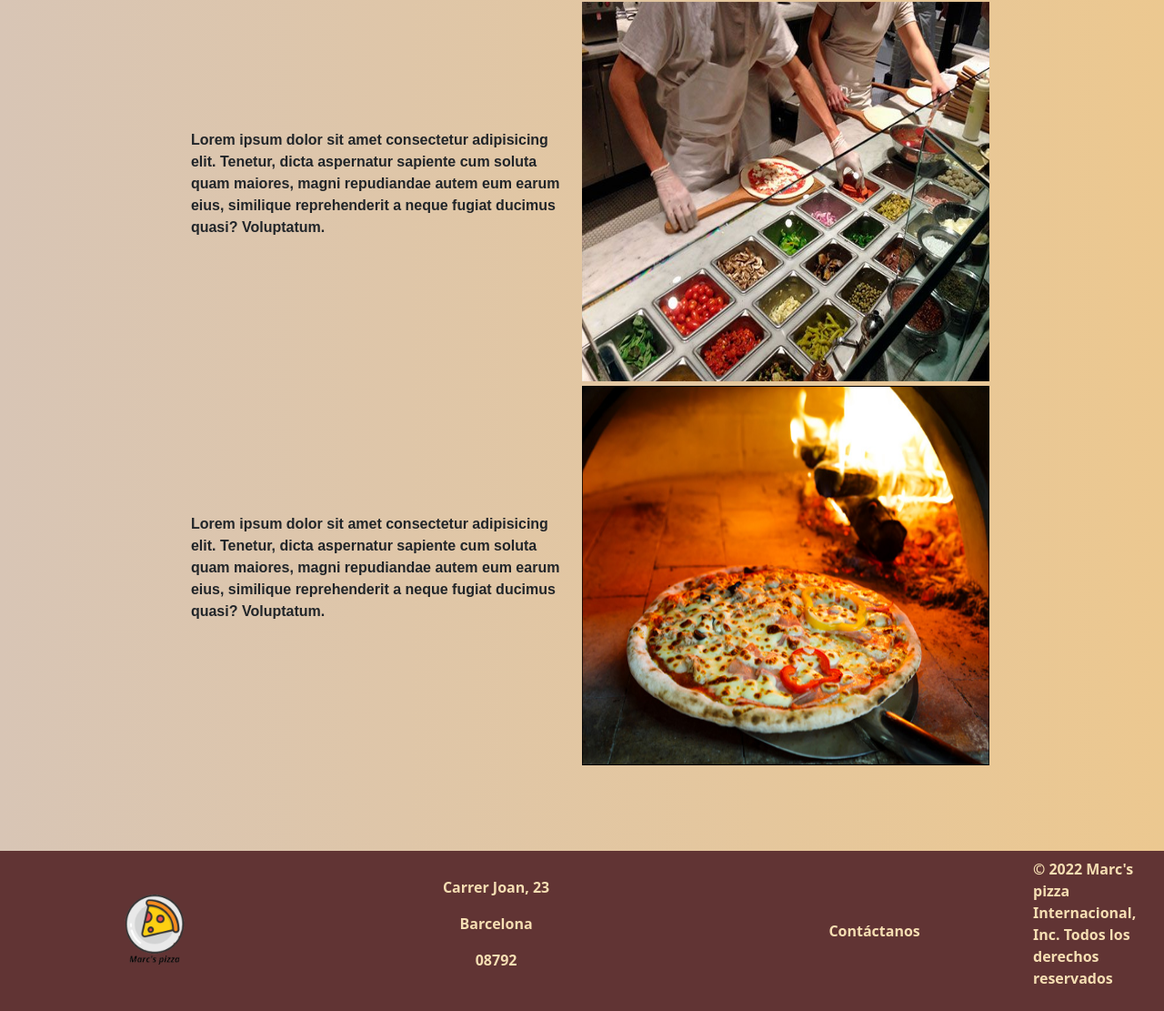
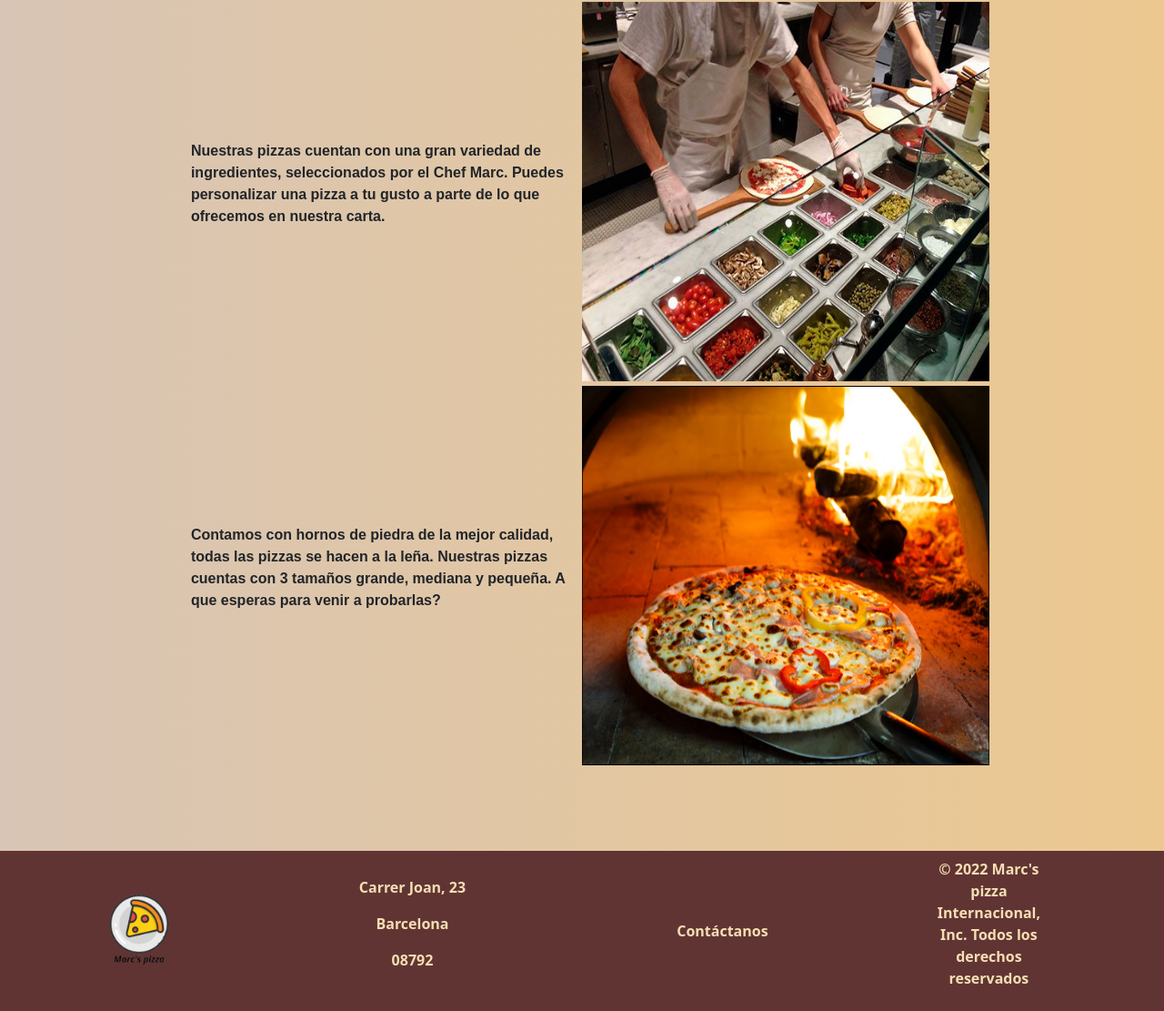
Before and after one commit to marcormun/Proyecto-2, a website: page index.html in a window 1280 px wide. Shown: the part 761-1872 px from the top of the page at 91% size. Drawn offline with nearby package versions, Linux system fonts and the light colour scheme.

Commit message:
Textos de las imagenes añadidos

```diff
--- a/css/styles.css
+++ b/css/styles.css
@@ -136,7 +136,7 @@ a:link {
     display: flex;
     flex-direction: row;
     align-items: center;
-    justify-content: space-between;
+    justify-content: space-around;
     background-color: rgb(97, 52, 52);
 }
 .direccion{
@@ -151,9 +151,13 @@ a:link {
 .textoFooter{
     font-weight: bold;
     color: wheat;
+    text-align: center;
     display: flex;
     align-items: center;
     justify-content: center;
+}
+.textoFooter:hover{
+    color: rgb(220, 195, 148);
 }
 .linkDerechos{
     height: 3em;
--- a/index.html
+++ b/index.html
@@ -31,7 +31,7 @@
                         <div class="parrafoTexto">
                             <div class="espacioMovil"></div>
                             <div class="espacioTexto">
-                                <p class="propiedadesTexto">Lorem ipsum dolor sit amet consectetur adipisicing elit. Tenetur, dicta aspernatur sapiente cum soluta quam maiores, magni repudiandae autem eum earum eius, similique reprehenderit a neque fugiat ducimus quasi? Voluptatum.</p>
+                                <p class="propiedadesTexto">Nuestro restaurante cuenta con unas acogedoras mesas y decorado típico italiano, disponemos de dos plantas y de los mejores camareros para que sean bien atendidos. Marc's pizza lleva ofreciendo sus servicios desde 1959.</p>
                             </div>
                             <div class="espacioMovil"></div>
                         </div>
@@ -43,7 +43,7 @@
                         <div class="parrafoTexto">
                             <div class="espacioMovil"></div>
                             <div class="espacioTexto">
-                                <p class="propiedadesTexto">Lorem ipsum dolor sit amet consectetur adipisicing elit. Tenetur, dicta aspernatur sapiente cum soluta quam maiores, magni repudiandae autem eum earum eius, similique reprehenderit a neque fugiat ducimus quasi? Voluptatum.</p>
+                                <p class="propiedadesTexto">Nuestras pizzas cuentan con una gran variedad de ingredientes, seleccionados por el Chef Marc. Puedes personalizar una pizza a tu gusto a parte de lo que ofrecemos en nuestra carta.</p>
                             </div>
                             <div class="espacioMovil"></div>
                         </div>
@@ -55,7 +55,7 @@
                         <div class="parrafoTexto">
                             <div class="espacioMovil"></div>
                             <div class="espacioTexto">
-                                <p class="propiedadesTexto">Lorem ipsum dolor sit amet consectetur adipisicing elit. Tenetur, dicta aspernatur sapiente cum soluta quam maiores, magni repudiandae autem eum earum eius, similique reprehenderit a neque fugiat ducimus quasi? Voluptatum.</p>
+                                <p class="propiedadesTexto">Contamos con hornos de piedra de la mejor calidad, todas las pizzas se hacen a la leña. Nuestras pizzas cuentas con 3 tamaños grande, mediana y pequeña. A que esperas para venir a probarlas?</p>
                             </div>
                             <div class="espacioMovil"></div>
                         </div>
@@ -83,9 +83,11 @@
             <div class="link">
                 <a class="textoFooter" href="html/contacto.html">Contáctanos</a>
             </div>
+            <div class="espacioMovil"></div>
             <div class="linkDerechos">
                 <p class="textoFooter">© 2022 Marc's pizza Internacional, Inc. Todos los derechos reservados</p>
             </div>
+            <div class="espacioMovil"></div>
 
 
         </div>
```
Also changed, not shown: html/carta.html (+1 -1 lines).
